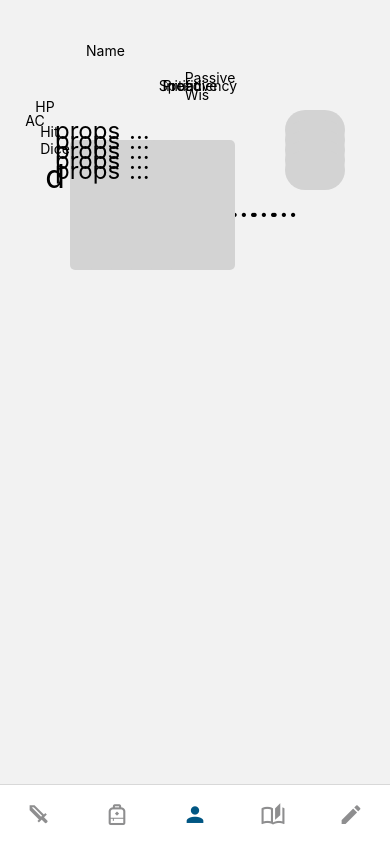
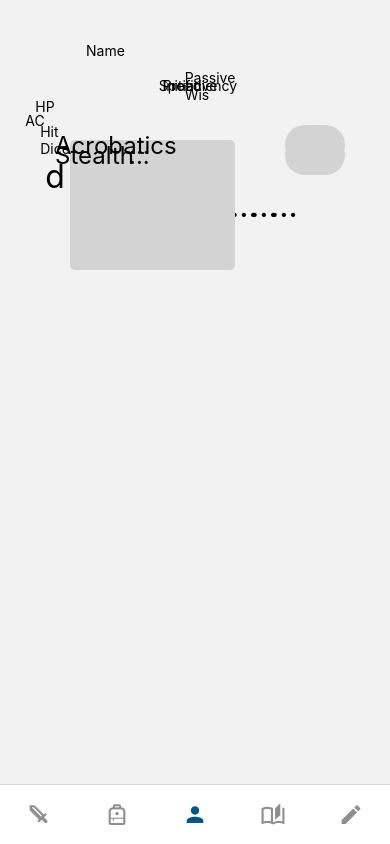
Before and after one commit to FinnWiel/firstApp, a React Native app: screen /Character in a window 390 px wide. Built offline with nearby package versions, Linux system fonts and the light colour scheme.

Commit message:
added props

```diff
--- a/Character.js
+++ b/Character.js
@@ -1,6 +1,6 @@
 import * as React from "react";
 import { Text, View, TextInput, StyleSheet, ScrollView } from "react-native";
-import statScore from "./statScore";
+import StatScore from "./statScore";
 
 export default function CharacterScreen() {
   return (
@@ -169,11 +169,8 @@ export default function CharacterScreen() {
       </View>
 
       <View style={{flex: 0, justifyContent: 'center', alignItems: 'center', width: '100%',}}>
-        <View>{statScore()}</View>
-        <View>{statScore()}</View>
-        <View>{statScore()}</View>
-        <View>{statScore()}</View>
-        <View>{statScore()}</View>
+        <View><StatScore skill="Acrobatics" /></View>
+        <View><StatScore skill="Stealth" /></View>
       </View>
 
 
--- a/statScore.js
+++ b/statScore.js
@@ -1,10 +1,10 @@
 import * as React from "react";
 import { Text, View, TextInput, StyleSheet } from "react-native";
 
-export default function statScore(props) {
+export default function StatScore(props) {
     return(
         <View style={[styles.containerBar, {height: 50, borderRadius: 30, top: 50, margin: 5, width: 320}]}>
-          <Text style={{position:'absolute', left: 20, fontSize: 24,}}>props</Text>
+          <Text style={{position:'absolute', left: 20, fontSize: 24,}}>{props.skill}</Text>
           <View style={{height: 40, width: 60, position: 'absolute', right: 0, margin: 10, borderRadius: 20, backgroundColor: 'lightgray', flex: 0, justifyContent: 'center', alignItems: 'center'}}>
             <TextInput placeholder="..." style={{fontSize: 24,}}></TextInput>
           </View>
```
